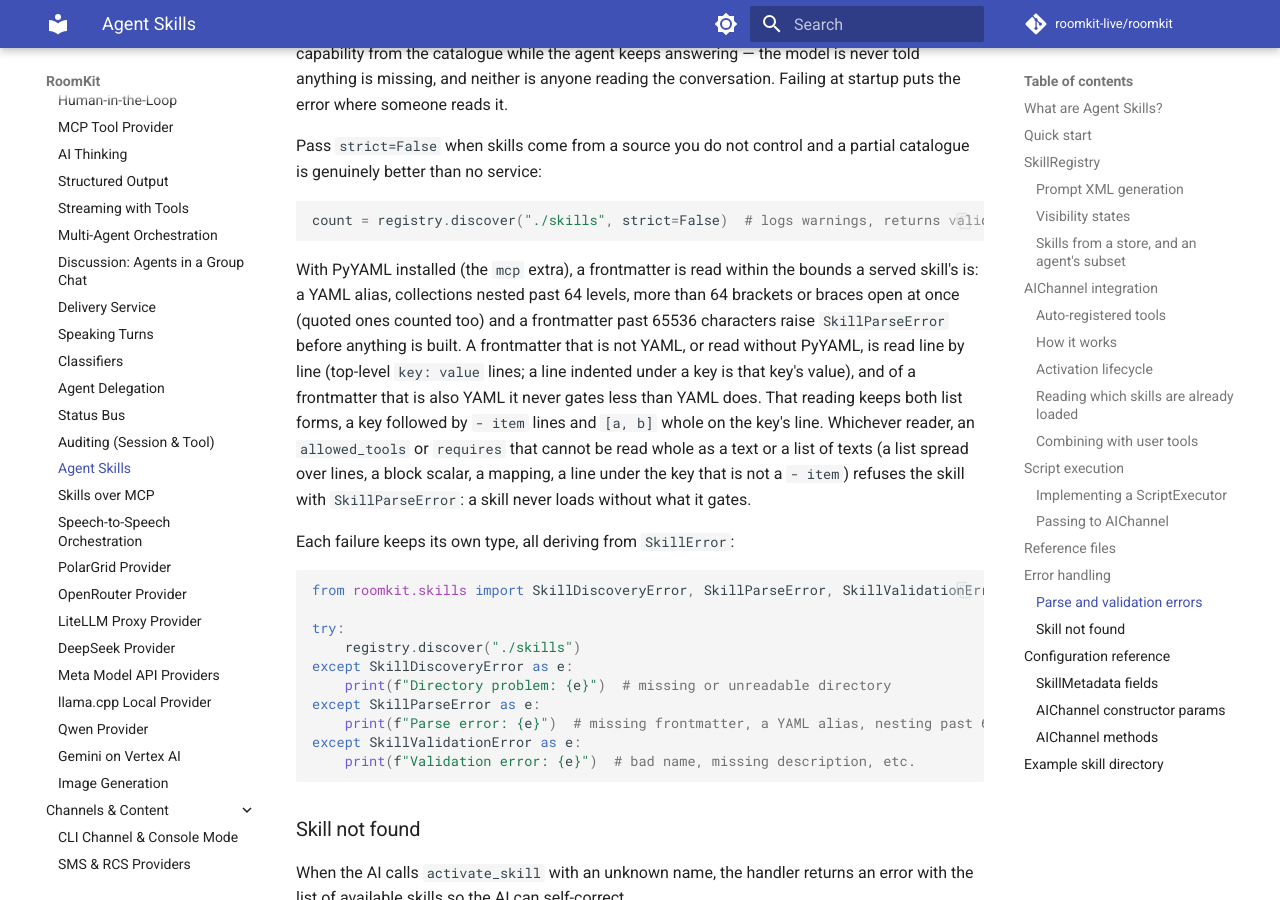
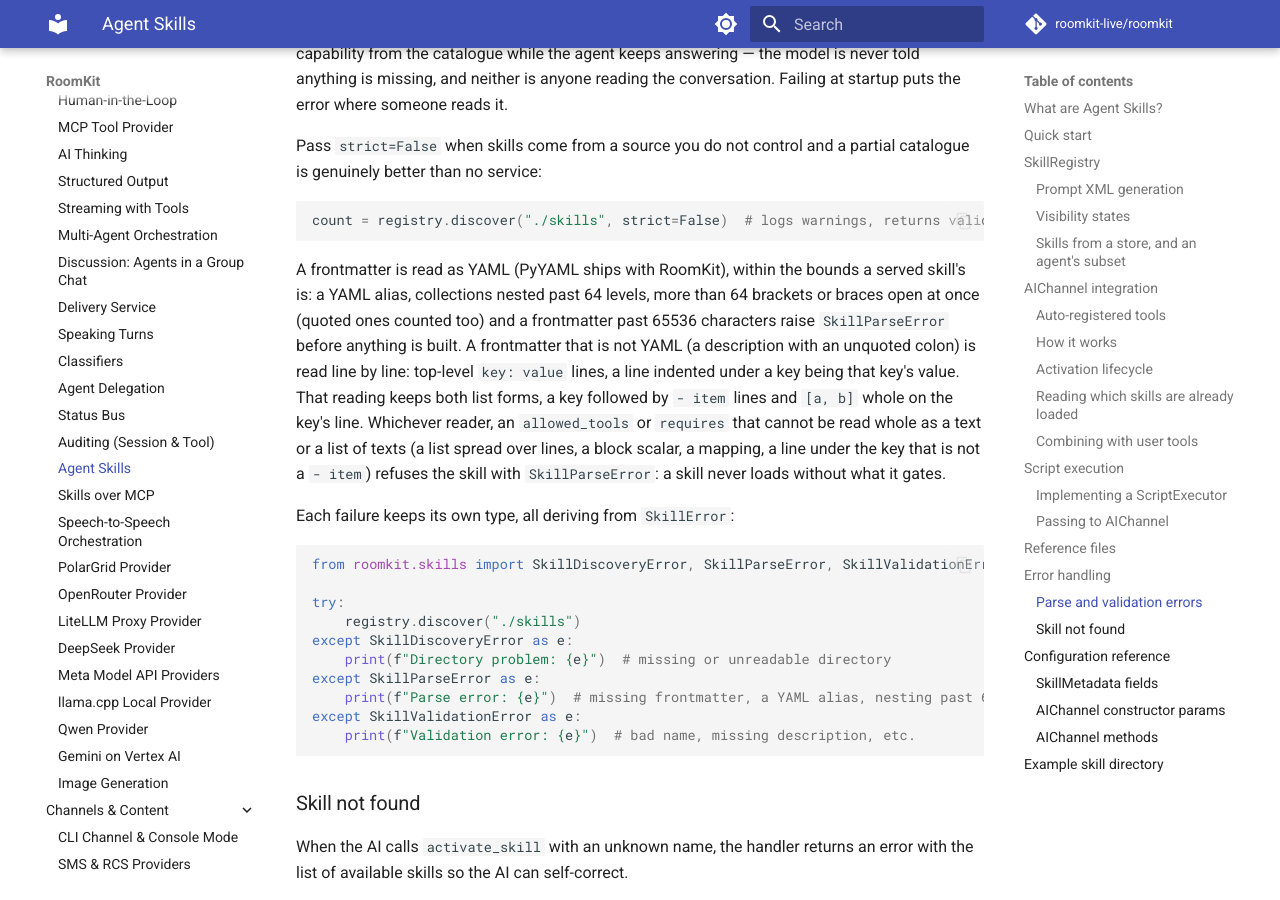
Before and after one commit to roomkit-live/roomkit-docs, an MkDocs documentation site: the page built from docs/guides/agent-skills.md, in a window 1280 px wide and 900 px high, scrolled down 11529 px. Built offline with MkDocs 1.6.1 and Material for MkDocs 9.7.7, drawn with Linux system fonts in a browser that asks for light colours; comment, search, counter and statistics services are not loaded.

Commit message:
docs(skills): a frontmatter is always read as YAML, PyYAML being a core dependency (RMK-693)

````diff
--- a/docs/guides/agent-skills.md
+++ b/docs/guides/agent-skills.md
@@ -510,7 +510,7 @@ Pass `strict=False` when skills come from a source you do not control and a part
 count = registry.discover("./skills", strict=False)  # logs warnings, returns valid count
 ```
 
-With PyYAML installed (the `mcp` extra), a frontmatter is read within the bounds a served skill's is: a YAML alias, collections nested past 64 levels, more than 64 brackets or braces open at once (quoted ones counted too) and a frontmatter past 65536 characters raise `SkillParseError` before anything is built. A frontmatter that is not YAML, or read without PyYAML, is read line by line (top-level `key: value` lines; a line indented under a key is that key's value), and of a frontmatter that is also YAML it never gates less than YAML does. That reading keeps both list forms, a key followed by `- item` lines and `[a, b]` whole on the key's line. Whichever reader, an `allowed_tools` or `requires` that cannot be read whole as a text or a list of texts (a list spread over lines, a block scalar, a mapping, a line under the key that is not a `- item`) refuses the skill with `SkillParseError`: a skill never loads without what it gates.
+A frontmatter is read as YAML (PyYAML ships with RoomKit), within the bounds a served skill's is: a YAML alias, collections nested past 64 levels, more than 64 brackets or braces open at once (quoted ones counted too) and a frontmatter past 65536 characters raise `SkillParseError` before anything is built. A frontmatter that is not YAML (a description with an unquoted colon) is read line by line: top-level `key: value` lines, a line indented under a key being that key's value. That reading keeps both list forms, a key followed by `- item` lines and `[a, b]` whole on the key's line. Whichever reader, an `allowed_tools` or `requires` that cannot be read whole as a text or a list of texts (a list spread over lines, a block scalar, a mapping, a line under the key that is not a `- item`) refuses the skill with `SkillParseError`: a skill never loads without what it gates.
 
 Each failure keeps its own type, all deriving from `SkillError`:
 
````
